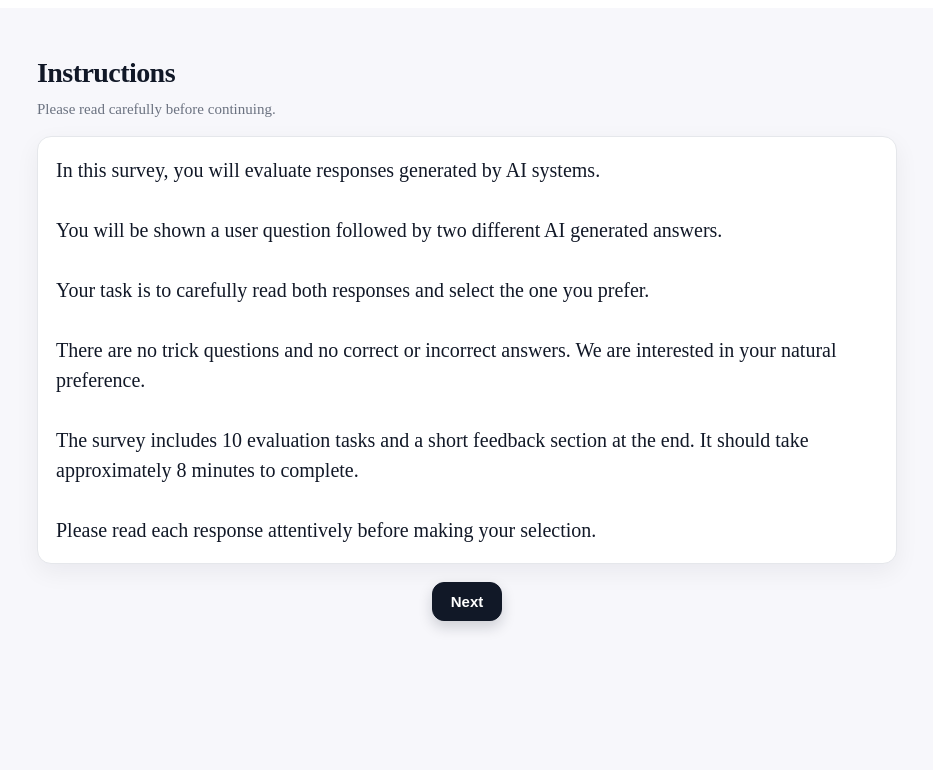
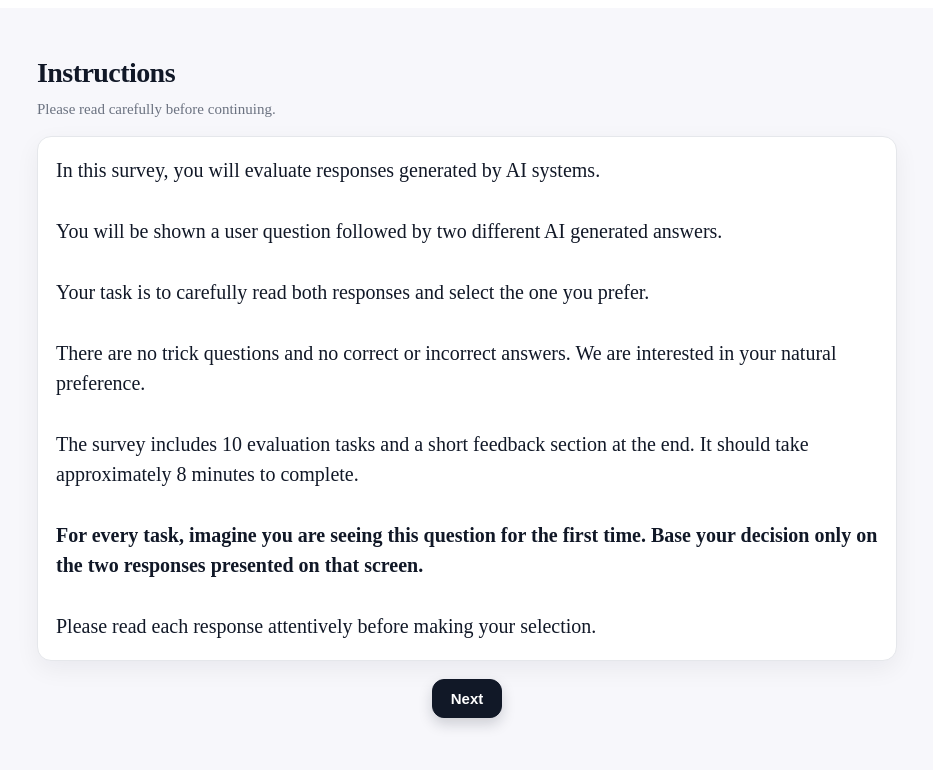
Before and after one commit to idan200402/Thesis-survey, a React (Vite) app in the folder client/: page / in a window 1280 px wide. Shown: the top 770 px of the page, without its empty margins (173-1106 px from the left). Built offline with nearby package versions, Linux system fonts and the light colour scheme.

Commit message:
update instructions_text and instructions.jsx

```diff
--- a/client/src/pages/Instructions.jsx
+++ b/client/src/pages/Instructions.jsx
@@ -1,4 +1,5 @@
 import React from "react";
+import ReactMarkdown from "react-markdown";
 import { INSTRUCTIONS_TEXT } from "../surveySchema.js";
 
 export default function Instructions({ onNext }) {
@@ -14,7 +15,20 @@ export default function Instructions({ onNext }) {
 
         <section style={styles.card} aria-label="Instructions text">
           <div style={styles.cardInner}>
-            <div style={styles.instructionsText}>{INSTRUCTIONS_TEXT}</div>
+            <div style={styles.instructionsText}>
+  <ReactMarkdown
+    components={{
+      p: ({ children }) => <p style={styles.mdP}>{children}</p>,
+      strong: ({ children }) => <strong style={styles.mdStrong}>{children}</strong>,
+      ul: ({ children }) => <ul style={styles.mdUl}>{children}</ul>,
+      ol: ({ children }) => <ol style={styles.mdOl}>{children}</ol>,
+      li: ({ children }) => <li style={styles.mdLi}>{children}</li>,
+      br: () => <br />
+    }}
+  >
+    {INSTRUCTIONS_TEXT}
+  </ReactMarkdown>
+</div>
           </div>
         </section>
 
@@ -94,4 +108,21 @@ const styles = {
     boxShadow: "0 6px 14px rgba(17, 24, 39, 0.18)",
     transition: "transform 120ms ease, box-shadow 120ms ease, opacity 120ms ease",
   },
+    mdP: {
+    margin: "0 0 1px 0"
+  },
+  mdStrong: {
+    fontWeight: 600
+  },
+  mdUl: {
+    margin: "6px 0 12px 20px",
+    padding: 0
+  },
+  mdOl: {
+    margin: "6px 0 12px 20px",
+    padding: 0
+  },
+  mdLi: {
+    marginBottom: 6
+  },
 };
--- a/client/src/surveySchema.js
+++ b/client/src/surveySchema.js
@@ -1,6 +1,6 @@
 import { buildTrials } from "./trials.js";
 
-export const INSTRUCTIONS_TEXT = "In this survey, you will evaluate responses generated by AI systems.\n\nYou will be shown a user question followed by two different AI generated answers.\n\nYour task is to carefully read both responses and select the one you prefer.\n\nThere are no trick questions and no correct or incorrect answers. We are interested in your natural preference.\n\nThe survey includes 10 evaluation tasks and a short feedback section at the end. It should take approximately 8 minutes to complete.\n\nPlease read each response attentively before making your selection.";
+export const INSTRUCTIONS_TEXT = "In this survey, you will evaluate responses generated by AI systems.\n\nYou will be shown a user question followed by two different AI generated answers.\n\nYour task is to carefully read both responses and select the one you prefer.\n\nThere are no trick questions and no correct or incorrect answers. We are interested in your natural preference.\n\nThe survey includes 10 evaluation tasks and a short feedback section at the end. It should take approximately 8 minutes to complete.\n\n**For every task, imagine you are seeing this question for the first time. Base your decision only on the two responses presented on that screen.**\n\nPlease read each response attentively before making your selection.";
 
 export function makeInitialSurveyState() {
   const { seed, trials } = buildTrials();
```
